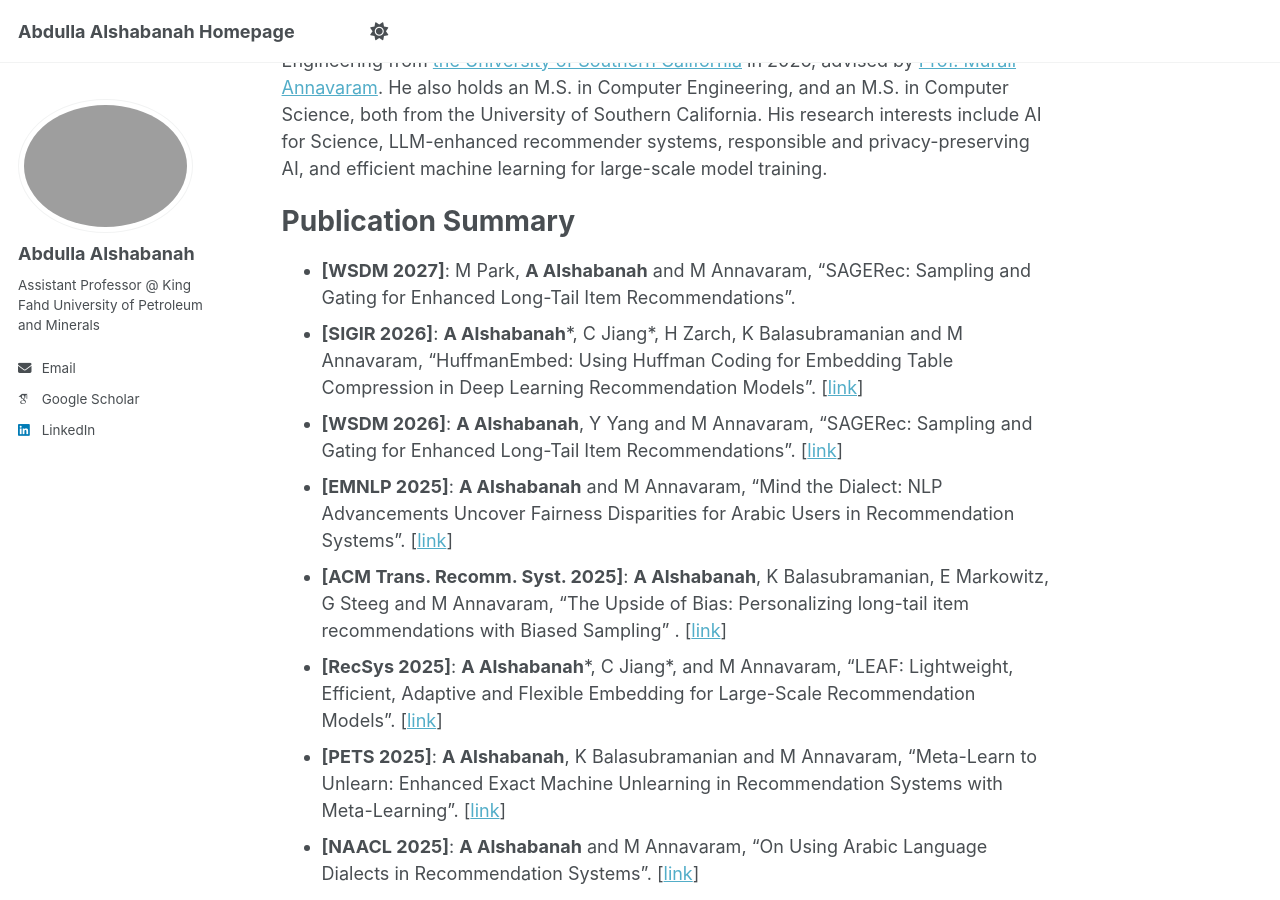
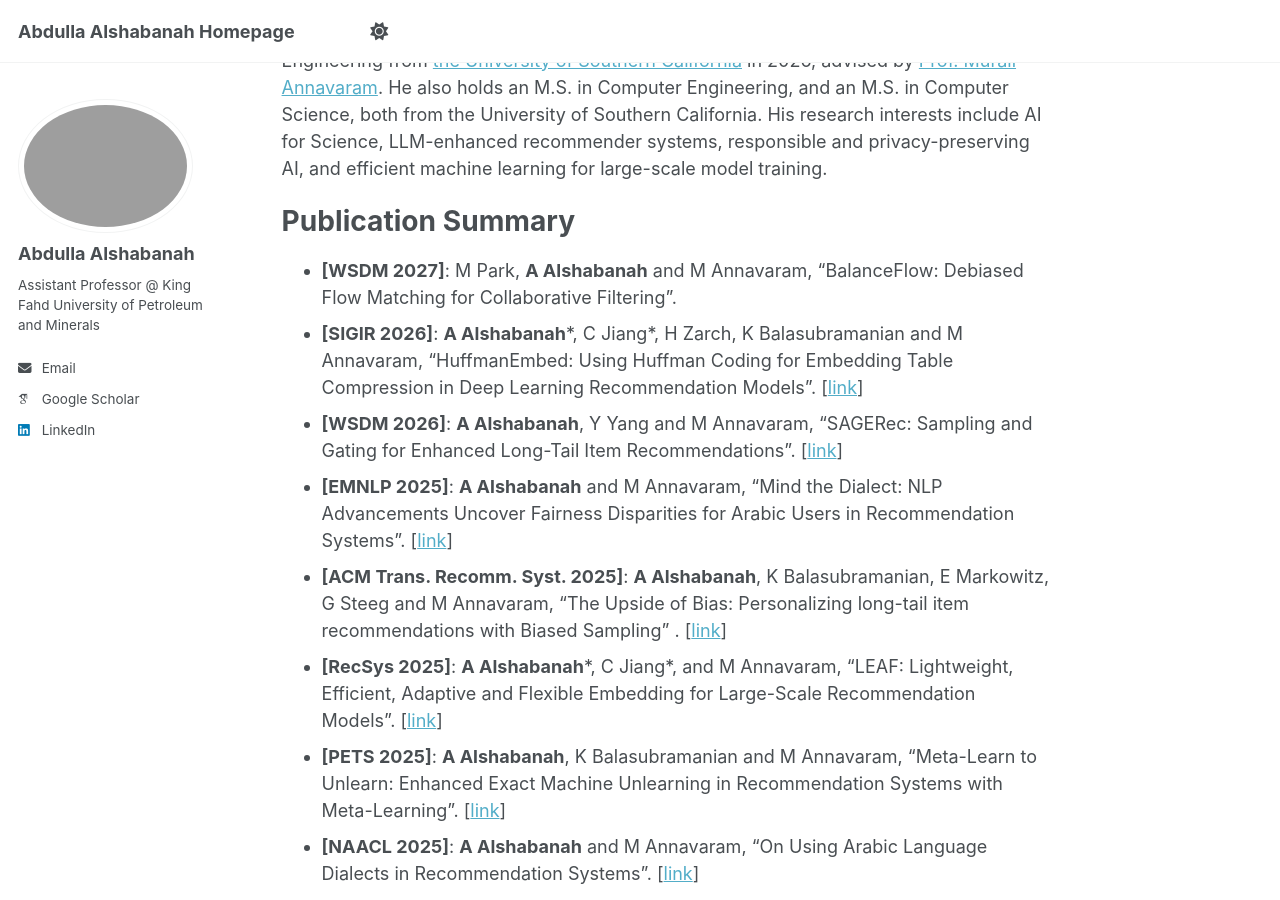
Before and after one commit to alshabae/alshabae.github.io, a Jekyll site: the page built from _pages/about.md, in a window 1280 px wide and 900 px high, scrolled down 432 px. Built offline with Jekyll 4.4.1, drawn with Linux system fonts in a browser that asks for light colours; some web fonts are replaced; a script that is not in the unit is left out.

Commit message:
Update about.md

```diff
--- a/_pages/about.md
+++ b/_pages/about.md
@@ -16,7 +16,7 @@ Recruiting PhD students for Fall 2027. KFUPM MS and undergraduate students are a
 Abdulla Alshabanah is an Assistant Professor in the Computer Engineering Department at King Fahd University of Petroleum & Minerals (KFUPM). Before joining KFUPM in 2026, he was a researcher at Meta-USC research center. He received his Ph.D. in Computer Engineering from [the University of Southern California](https://www.usc.edu) in 2026, advised by [Prof. Murali Annavaram](http://scip-lab.usc.edu/). He also holds an M.S. in Computer Engineering, and an M.S. in Computer Science, both from the University of Southern California. His research interests include AI for Science, LLM-enhanced recommender systems, responsible and privacy-preserving AI, and efficient machine learning for large-scale model training.
 
 # Publication Summary
-- **\[WSDM 2027\]**: M Park, **A Alshabanah** and M Annavaram, “SAGERec: Sampling and Gating for Enhanced Long-Tail Item Recommendations”.
+- **\[WSDM 2027\]**: M Park, **A Alshabanah** and M Annavaram, “BalanceFlow: Debiased Flow Matching for Collaborative Filtering”.
 - **\[SIGIR 2026\]**: **A Alshabanah**\*, C Jiang\*, H Zarch,  K Balasubramanian and M Annavaram, “HuffmanEmbed: Using Huffman Coding for Embedding Table Compression in Deep Learning Recommendation Models”. \[[link](https://dl.acm.org/doi/10.1145/3805712.3809938)\]
 - **\[WSDM 2026\]**: **A Alshabanah**, Y Yang and M Annavaram, “SAGERec: Sampling and Gating for Enhanced Long-Tail Item Recommendations”. \[[link](https://dl.acm.org/doi/10.1145/3773966.3778004)\]
 - **\[EMNLP 2025\]**: **A Alshabanah** and M Annavaram, “Mind the Dialect: NLP Advancements Uncover Fairness Disparities for Arabic Users in Recommendation Systems”. \[[link](https://aclanthology.org/2025.findings-emnlp.860/)\]
```
